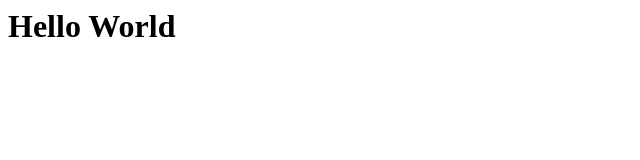
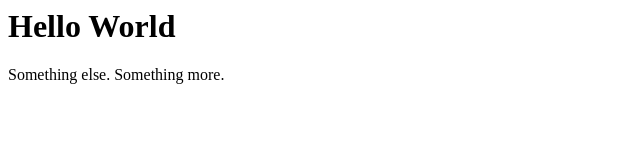
Before and after one commit to Binghamton-University-Design/arts-280d-starter-jkoopma1, a plain HTML site: page index.html in a window 1280 px wide. Shown: the whole page, without its empty margins (0-640 px from the left). Drawn offline with Linux system fonts and the light colour scheme.

Commit message:
Hello World 2nd Edit
Something More

```diff
--- a/index.html
+++ b/index.html
@@ -7,6 +7,8 @@
 
  	<h1>Hello World</h1>
 
+ 	<p1>Something else. Something more.</p1>
+
  </body>
 
 </html><!-- HTML -->
```
